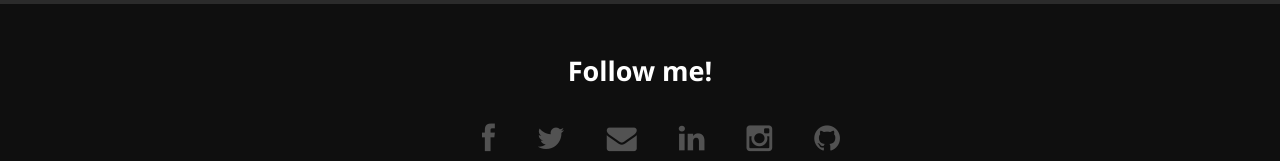
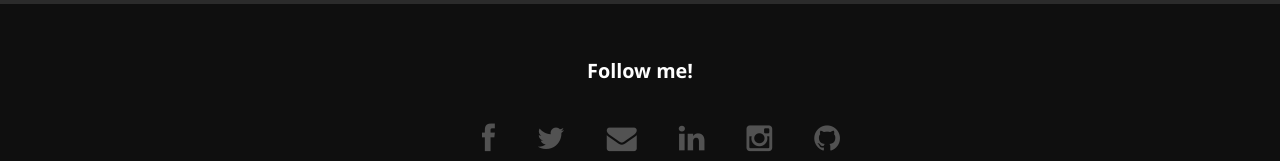
Before and after one commit to mauriciocartagena/my-perfil, a React (Create React App) app: page / in a window 1280 px wide. Shown: the part 1143-1304 px from the top of the page. Built offline with nearby package versions, Linux system fonts and the light colour scheme.

Commit message:
font-size 19.8

```diff
--- a/src/asset/styles/components/Footer.scss
+++ b/src/asset/styles/components/Footer.scss
@@ -47,7 +47,7 @@
 .followme{
    color: white;
    padding-bottom: 40px;;
-   font: 27px/1px 'opensans-bold', sans-serif;
+   font: 19.8px/1px 'opensans-bold', sans-serif;
 
 }
 footer {
```
